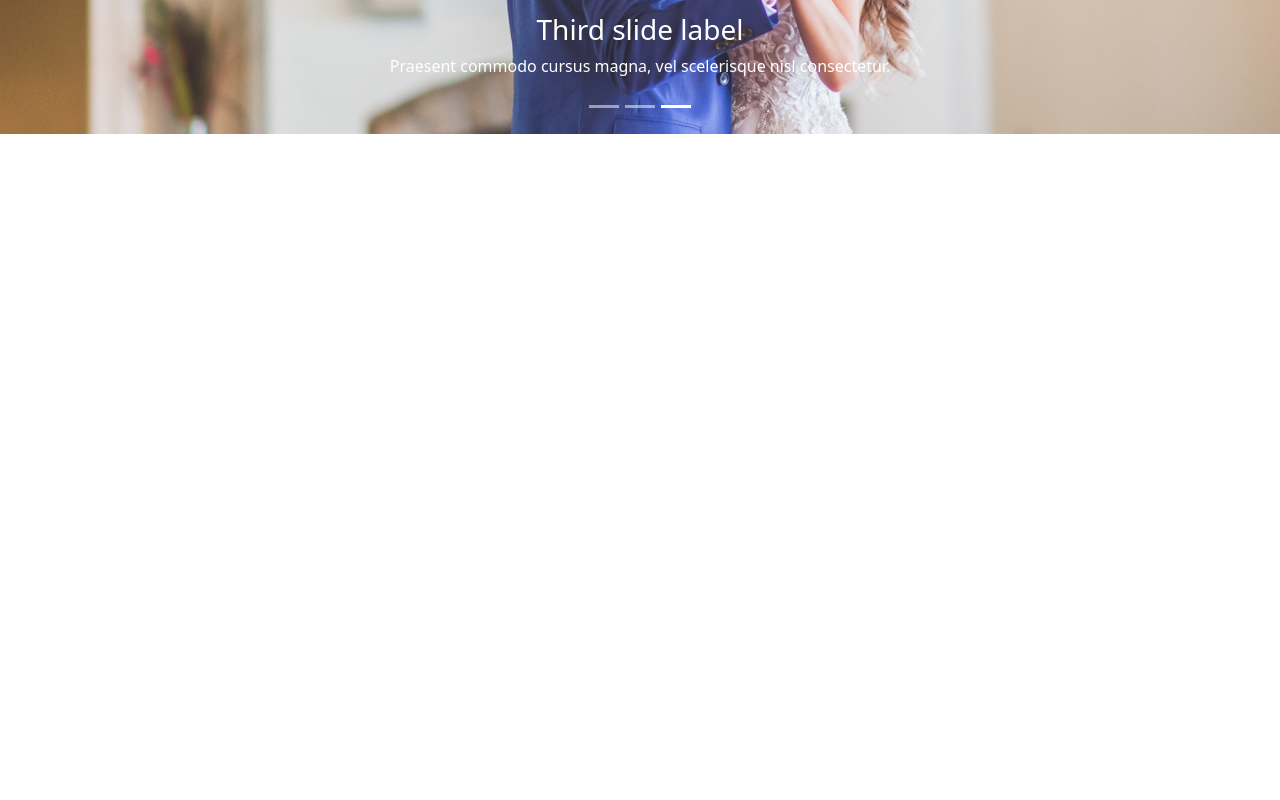
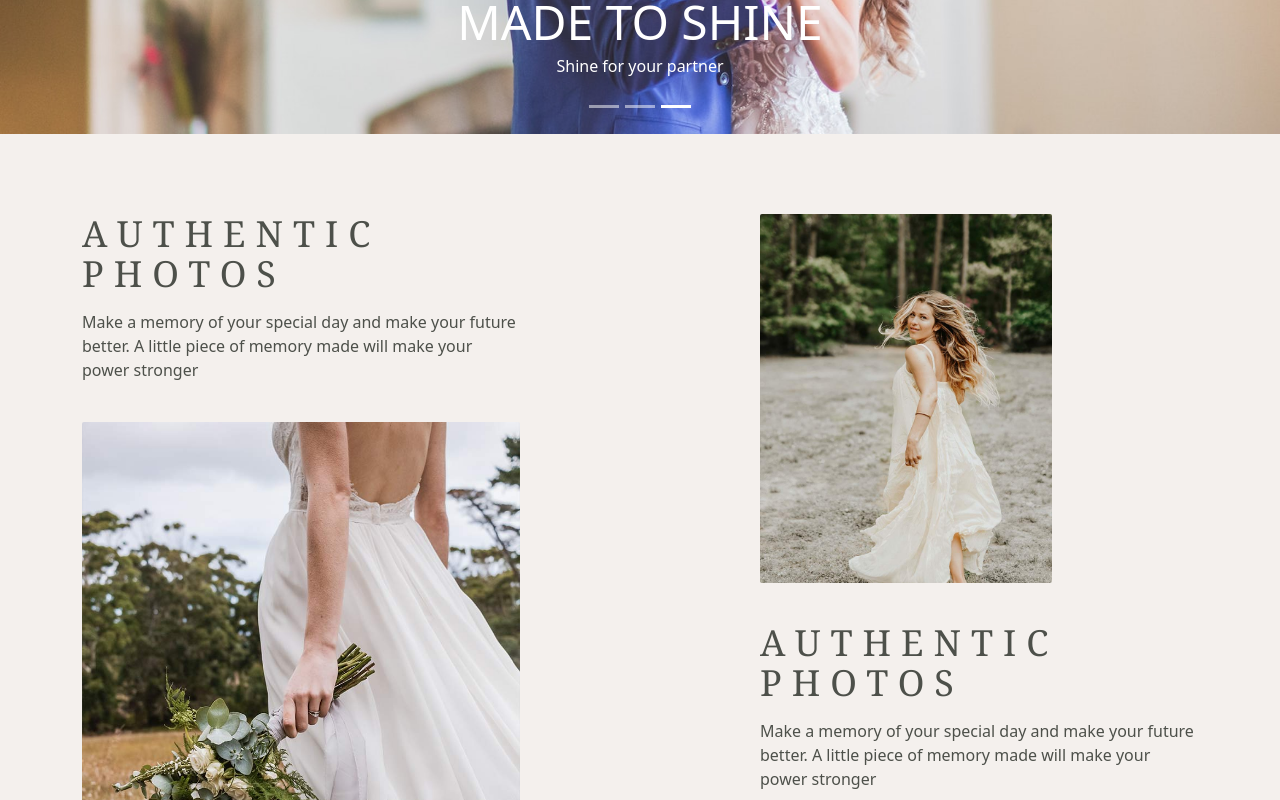
Before and after one commit to AkRazu/ak-photography, a React (Create React App) app: page / in a window 1280 px wide. Shown: the part 460-1260 px from the top of the page. Before the commit the page ends 800 px from the top, so only its background shows below. Built offline with nearby package versions, Linux system fonts and the light colour scheme.

Commit message:
feature section add

```diff
--- a/public/index.html
+++ b/public/index.html
@@ -24,7 +24,7 @@
       work correctly both with client-side routing and a non-root public URL.
       Learn how to configure a non-root public URL by running `npm run build`.
     -->
-    <title>React App</title>
+    <title>Ak - Wedding photography</title>
   </head>
   <body>
     <noscript>You need to enable JavaScript to run this app.</noscript>
--- /dev/null
+++ b/src/components/Feature/Feature.js
@@ -0,0 +1,49 @@
+import React from "react";
+import feature1 from "../../images/feature-1.jpg";
+import feature2 from "../../images/feature-2.jpg";
+const Feature = () => {
+  return (
+    <div className=" bg-[#F4F0ED]">
+      <div className="container py-20">
+        <div className="md:grid grid-cols-2 gap-60">
+          <div >
+            <div>
+              <p
+                style={{ letterSpacing: "10px" }}
+                className="text-4xl font-serif text-start font-thin text-[#4D504A] uppercase"
+              >
+                Authentic photos
+              </p>
+              <p className="text-start text-[#4D504A] mb-10">
+                Make a memory of your special day and make your future better. A
+                little piece of memory made will make your power stronger
+              </p>
+              <div>
+                <img className="w-12/12 rounded-sm" src={feature1} alt="" />
+              </div>
+            </div>
+          </div>
+          <div>
+            <div className="mt-10 md:mt-0">
+              <div>
+                <img className="w-8/12 rounded-sm" src={feature2} alt="" />
+              </div>
+              <p
+                style={{ letterSpacing: "10px" }}
+                className="text-4xl font-serif text-start font-thin text-[#4D504A] uppercase mt-10"
+              >
+                Authentic photos
+              </p>
+              <p className="text-start text-[#4D504A]">
+                Make a memory of your special day and make your future better. A
+                little piece of memory made will make your power stronger
+              </p>
+            </div>
+          </div>
+        </div>
+      </div>
+    </div>
+  );
+};
+
+export default Feature;
--- a/src/components/Header/Hero/Hero.js
+++ b/src/components/Header/Hero/Hero.js
@@ -3,6 +3,7 @@ import Carousel from 'react-bootstrap/Carousel';
 import slide1 from '../../../images/slide-1.jpg'
 import slide2 from '../../../images/slide-2.jpg'
 import slide3 from '../../../images/slide-3.jpg'
+import Feature from "../../Feature/Feature";
 
 const Hero = () => {
   return (
@@ -26,8 +27,8 @@ const Hero = () => {
           alt="Second slide"
         />
         <Carousel.Caption>
-          <h3>Second slide label</h3>
-          <p>Lorem ipsum dolor sit amet, consectetur adipiscing elit.</p>
+        <h3 className="uppercase text-5xl">Made for you</h3>
+          <p>Make a love partner</p>
         </Carousel.Caption>
       </Carousel.Item>
       <Carousel.Item>
@@ -37,13 +38,14 @@ const Hero = () => {
           alt="Third slide"
         />
         <Carousel.Caption>
-          <h3>Third slide label</h3>
-          <p>
-            Praesent commodo cursus magna, vel scelerisque nisl consectetur.
-          </p>
+        <h3 className="uppercase text-5xl">Made to shine</h3>
+          <p>Shine for your partner</p>
         </Carousel.Caption>
       </Carousel.Item>
     </Carousel>
+    <div>
+      <Feature/>
+    </div>
     </div>
   );
 };
```
Also changed, not shown: src/images/feature-1.jpg (added), src/images/feature-2.jpg (added).
